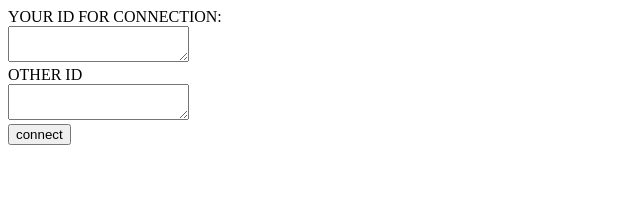
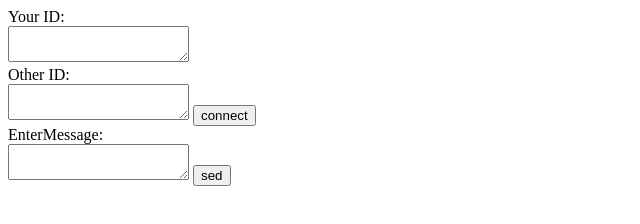
Before and after one commit to Yu-Jun-Zhao/cs158_Project, a website: page VideoApp/index.html in a window 1280 px wide. Shown: the whole page, without its empty margins (0-640 px from the left). Drawn offline with Linux system fonts and the light colour scheme.

Commit message:
file for ui

```diff
--- a/VideoApp/index.html
+++ b/VideoApp/index.html
@@ -1,16 +1,21 @@
 <!DOCTYPE html>
-<html>
+<html lang="en">
   <head>
-    <meta charset="utf-8">
+    <meta charset="UTF-8">
     <title></title>
   </head>
+  <body>
+    <label> Your ID: </label><br/>
+    <textarea id="yourId"></textarea><br/>
+    <label> Other ID:</label><br/>
+    <textarea id="otherId"></textarea>
+    <button id="connect">connect</button><br/>
 
-  <body>
-    <label>YOUR ID FOR CONNECTION:</label> </br>
-    <textarea id = "YourConnectionID"> </textarea> </br>
-    <label>OTHER ID </label> </br>
-    <textarea id = "OtherID"> </textarea> </br>
-    <button id = "connect"> connect </button>
+    <label>EnterMessage:</label><br/>
+    <textarea id="yourMessage"></textarea>
+    <button id="send">sed</button>
+    <pre id="messages"></pre>
+
+    <script src="bundle.js" charset="utf-8"></script>
   </body>
-
 </html>
```
